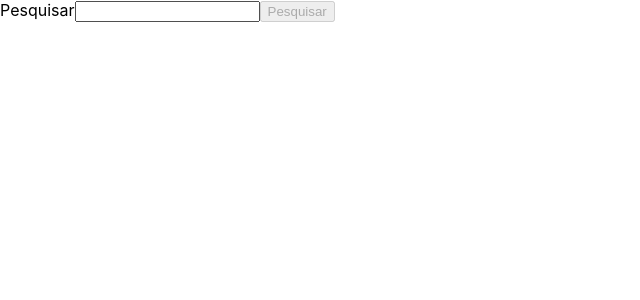
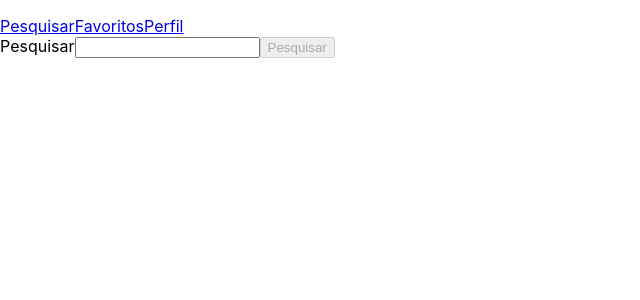
Before and after one commit to angelofonseca/tunehub, a React (Vite) app: page /search in a window 1280 px wide. Shown: the top 300 px of the page, without its empty margins (0-640 px from the left). Built offline with nearby package versions, Linux system fonts and the light colour scheme.

Commit message:
Requisito 4

```diff
--- a/src/App.tsx
+++ b/src/App.tsx
@@ -6,17 +6,20 @@ import Favorites from './pages/Favorites/Favorites';
 import Profile from './pages/Profile/Profile';
 import Edit from './pages/Profile/Edit/Edit';
 import NotFound from './pages/NotFound/NotFound';
+import Layout from './components/Layout';
 
 function App() {
   return (
     <Routes>
       <Route path="/" element={ <Login /> } />
+      <Route path="/" element={ <Layout /> }>
         <Route path="/search" element={ <Search /> } />
         <Route path="/album/:id" element={ <Album /> } />
         <Route path="/favorites" element={ <Favorites /> } />
         <Route path="/profile" element={ <Profile /> } />
         <Route path="profile/edit" element={ <Edit /> } />
         <Route path="/*" element={ <NotFound /> } />
+      </Route>
     </Routes>
   );
 }
--- /dev/null
+++ b/src/components/Header.tsx
@@ -0,0 +1,34 @@
+import { useEffect, useState } from 'react';
+import { NavLink } from 'react-router-dom';
+import { getUser } from '../services/userAPI';
+import Loading from './Loading';
+import { UserType } from '../types';
+
+function Header() {
+  const [data, setData] = useState<UserType>();
+  const [loading, setLoading] = useState(false);
+  useEffect(() => {
+    const effect = async () => {
+      setLoading(true);
+      const user = await getUser();
+      setLoading(false);
+      setData(user);
+    };
+    effect();
+  }, []);
+
+  if (loading) return <Loading />;
+
+  return (
+    <header data-testid="header-component">
+      <p data-testid="header-user-name">{data?.name}</p>
+      <nav>
+        <NavLink to="/search" data-testid="link-to-search">Pesquisar</NavLink>
+        <NavLink to="/favorites" data-testid="link-to-favorites">Favoritos</NavLink>
+        <NavLink to="/profile" data-testid="link-to-profile">Perfil</NavLink>
+      </nav>
+    </header>
+  );
+}
+
+export default Header;
--- /dev/null
+++ b/src/components/Layout.tsx
@@ -0,0 +1,13 @@
+import { Outlet } from 'react-router-dom';
+import Header from './Header';
+
+function Layout() {
+  return (
+    <>
+      <Header />
+      <Outlet />
+    </>
+  );
+}
+
+export default Layout;
```
Lines whose indentation alone changed are shown as unchanged.
